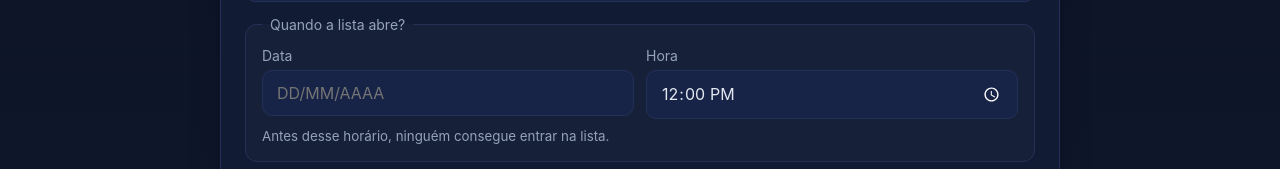
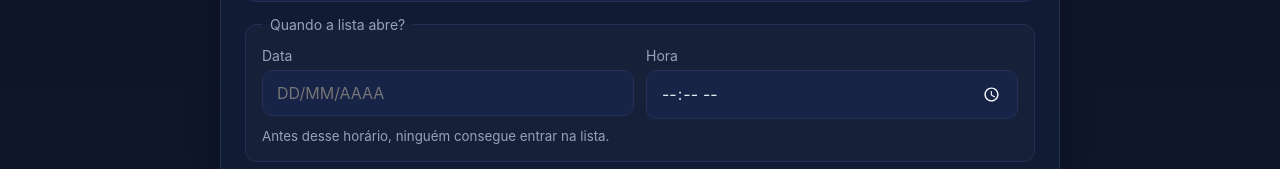
Before and after one commit to pedro0402/meu-racha, a React (Vite) app in the folder frontend/: page /criar in a window 1280 px wide. Shown: the part 479-648 px from the top of the page. Built offline with nearby package versions, Linux system fonts and the light colour scheme; no server answers.

Commit message:
fix: iniciar hora com placeholder

```diff
--- a/frontend/src/pages/CreateRachaPage.jsx
+++ b/frontend/src/pages/CreateRachaPage.jsx
@@ -49,7 +49,7 @@ export default function CreateRachaPage() {
     telefone: '',
     max_jogadores: 18,
     data: '',
-    hora: '12:00',
+    hora: '',
   });
   const [criado, setCriado] = useState(null);
   const [loading, setLoading] = useState(false);
@@ -204,6 +204,7 @@ export default function CreateRachaPage() {
               step="300"
               value={form.hora}
               onChange={update('hora')}
+              placeholder="HH:MM"
               required
             />
           </label>
```
Also changed, not shown: 1 other file (tests, documents, lock files or other folders).
